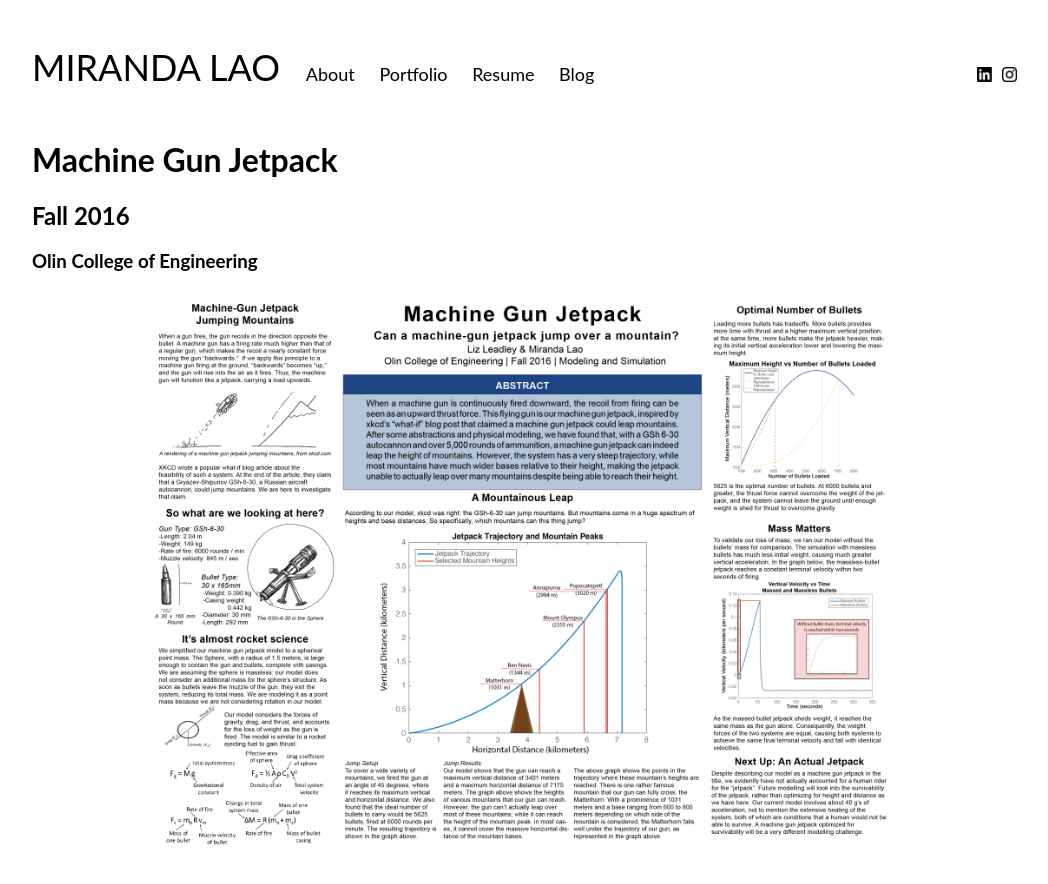
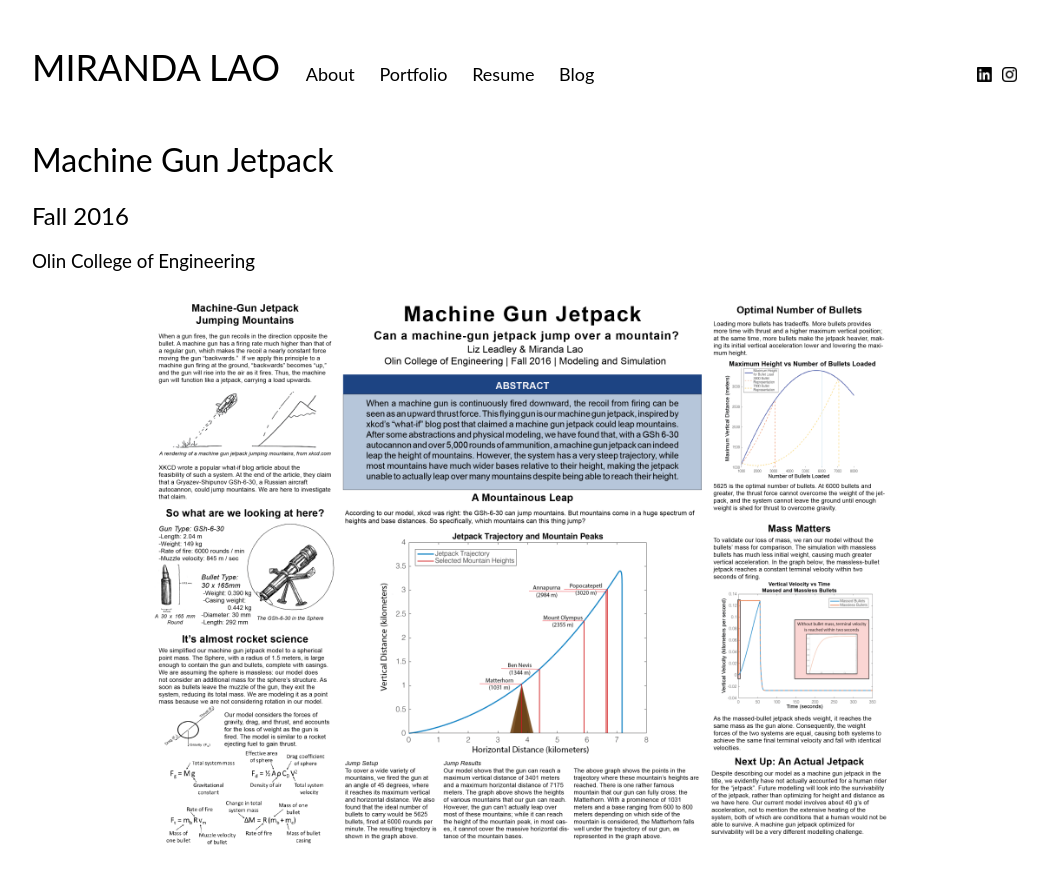
Before and after one commit to acedmonkeys/acedmonkeys.github.io, a Jekyll site: the page built from _projects/8_machine-gun-jetpack.md, in a window 1280 px wide. Shown: the top 884 px of the page, without its empty margins (118-1166 px from the left). Built offline with Jekyll 4.4.1, drawn with Linux system fonts in a browser that asks for light colours.

Commit message:
ade written

```diff
--- a/_layouts/project.html
+++ b/_layouts/project.html
@@ -2,8 +2,10 @@
 layout: default
 ---
 
-<h1>{{ page.name }}</h1>
-<h2>{{ page.time_frame }}</h2>
-<h3>{{ page.institution }}</h3>
+<h1 class="normalfont">{{ page.name }}</h1>
+<h2 class="normalfont">{{ page.time_frame }}</h2>
+<h3 class="normalfont">{{ page.institution }}</h3>
 
+<div class="lightfont">
 {{ content }}
+</div>
```
Also changed, not shown: _projects/2_affordable_oae_screening.md (+17 -3 lines).
